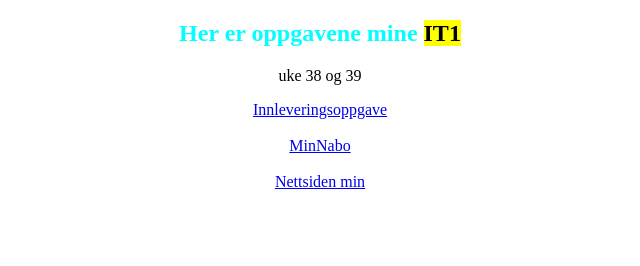
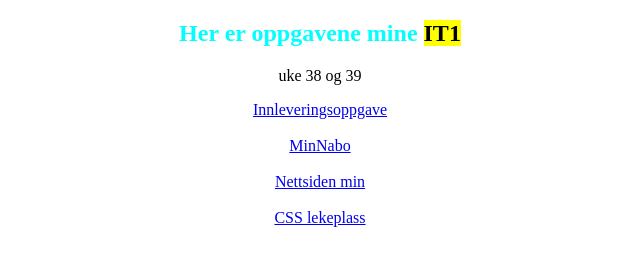
Before and after one commit to Helloo23/IT12023, a plain HTML site: page index.html in a window 1280 px wide. Shown: the whole page, without its empty margins (320-960 px from the left). Drawn offline with Linux system fonts and the light colour scheme.

Commit message:
Add files via upload

```diff
--- a/index.html
+++ b/index.html
@@ -1,13 +1,16 @@
 <!DOCTYPE html>
 <html lang="en">
+
 <head>
     <meta charset="UTF-8">
     <meta name="viewport" content="width=device-width, initial-scale=1.0">
     <title>Document</title>
 </head>
+
 <body>
     <center>
- <h2><span style="color: aqua;">Her er oppgavene mine</span> <span style="background-color: yellow;color: black;">IT1</span></h2>
+        <h2><span style="color: aqua;">Her er oppgavene mine</span> <span
+                style="background-color: yellow;color: black;">IT1</span></h2>
         <p>uke 38 og 39</p>
         <a href="nesbru.html">Innleveringsoppgave</a>
         <br>
@@ -16,7 +19,10 @@
         <br>
         <br>
         <a href="lekse.html">Nettsiden min</a>
-</div>
+        <br>
+        <br>
+        <a href="CSS_lekeplass.html">CSS lekeplass</a>
     </center>
 </body>
+
 </html>
```
Lines whose indentation alone changed are shown as unchanged.
